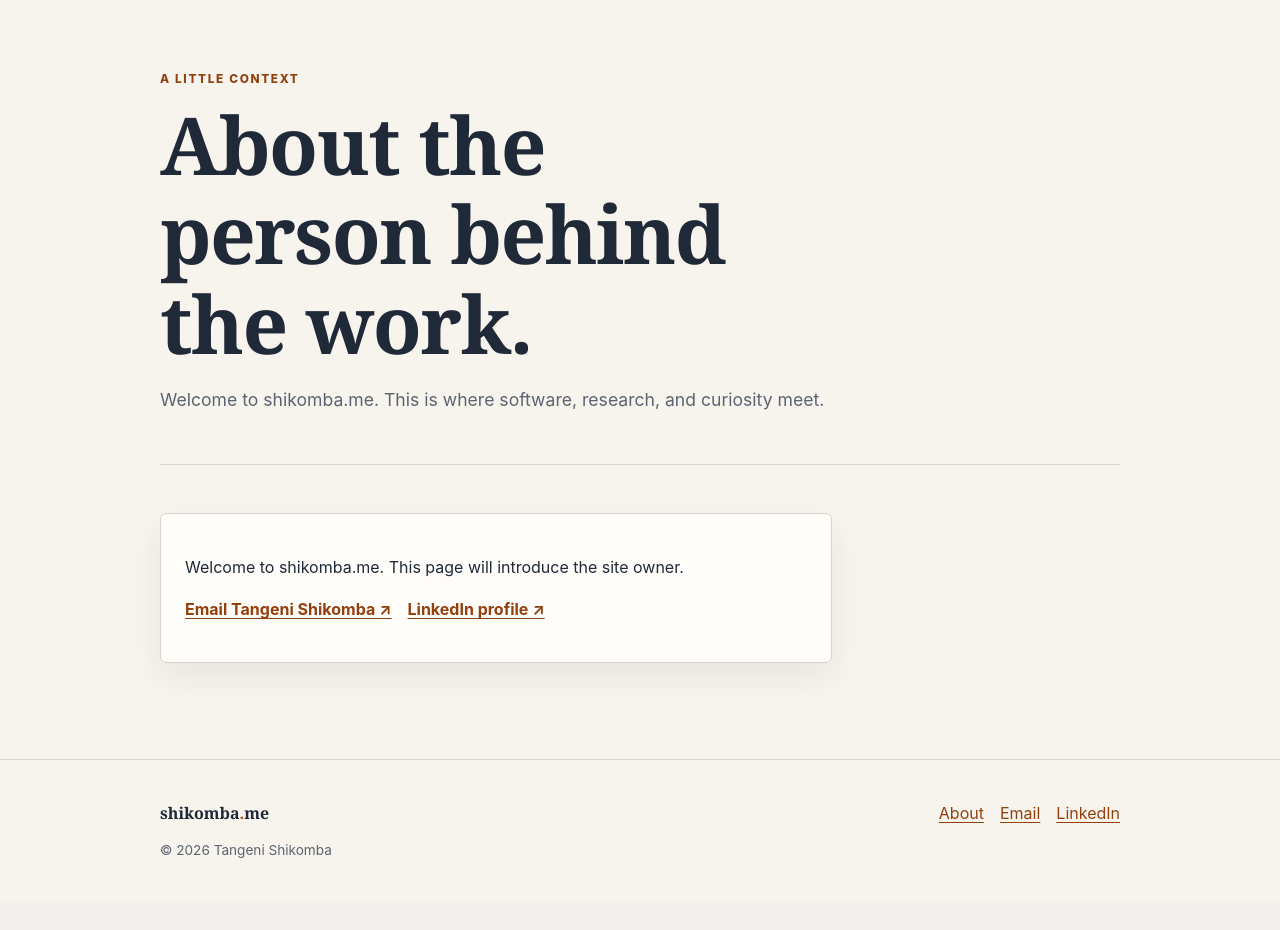
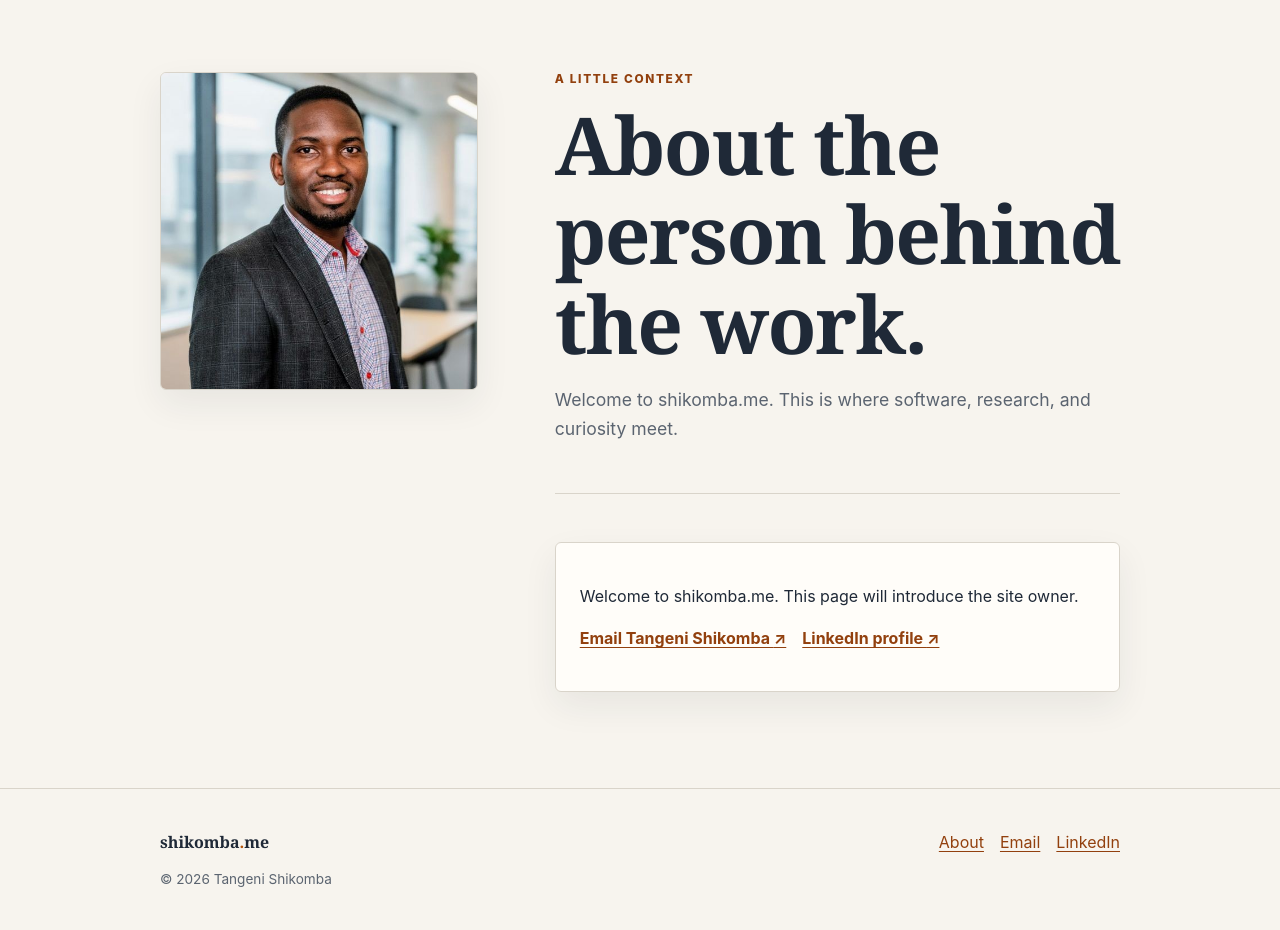
Before and after one commit to mtshikomba/shikomba.me, a Django app: page /about/ in a window 1280 px wide. Shown: the part 89-1019 px from the top of the page. Before the commit the page ends 947 px from the top, so only its background shows below. Run offline with Django 4.2, Linux system fonts and the light colour scheme.

Commit message:
[task-030] Add owner profile image

```diff
--- a/blog/templates/blog/about.html
+++ b/blog/templates/blog/about.html
@@ -1,9 +1,15 @@
 {% extends "base.html" %}
+{% load static %}
 
 {% block title %}About — shikomba.me{% endblock %}
 {% block meta_description %}A short bio about the site owner.{% endblock %}
 
 {% block content %}
+<div class="about-layout">
+    <figure class="profile-portrait">
+        <img src="{% static 'images/tangeni-shikomba-profile.jpg' %}" alt="Portrait of Tangeni Shikomba" width="560" height="560">
+    </figure>
+    <div>
         <section class="page-intro">
             <p class="eyebrow">A little context</p>
             <h1>About the person behind the work.</h1>
@@ -16,4 +22,6 @@
                 <a class="text-link" href="https://www.linkedin.com/in/tangeni-shikomba">LinkedIn profile <span aria-hidden="true">↗</span></a>
             </p>
         </div>
+    </div>
+</div>
 {% endblock %}
--- a/static/css/site.css
+++ b/static/css/site.css
@@ -247,6 +247,31 @@ p { max-width: 65ch; }
 
 .page-intro--split > p { margin-bottom: 0.4rem; }
 
+.about-layout {
+    display: grid;
+    grid-template-columns: minmax(13rem, 0.72fr) minmax(0, 1.28fr);
+    gap: clamp(2rem, 6vw, 5rem);
+    align-items: start;
+}
+
+.profile-portrait {
+    width: 100%;
+    max-width: 22rem;
+    margin: 0;
+    aspect-ratio: 1;
+    overflow: hidden;
+    border: 1px solid var(--line);
+    border-radius: 6px;
+    box-shadow: var(--shadow);
+}
+
+.profile-portrait img {
+    display: block;
+    width: 100%;
+    height: 100%;
+    object-fit: contain;
+}
+
 .card {
     position: relative;
     margin-bottom: 1rem;
@@ -322,13 +347,23 @@ a.card-title:hover, a.card-title:focus { color: var(--brand-dark); }
     to { opacity: 1; transform: translateY(0); }
 }
 
-@media (max-width: 680px) {
+@media (max-width: 760px) {
     .site-header__inner { align-items: flex-start; flex-direction: column; gap: 0.75rem; padding: 1rem 0; }
     .site-nav { justify-content: flex-start; gap: 0.75rem 1rem; }
     .container { padding: 3rem 0 4rem; }
     .hero { margin-bottom: 3.5rem; padding-top: 1rem; }
     .page-intro--split { display: block; }
     .page-intro--split > p { margin-top: 1rem; }
+
+    .about-layout {
+        display: block;
+    }
+
+    .profile-portrait {
+        max-width: 18rem;
+        margin: 0 auto 2.5rem;
+    }
+
     .site-footer__inner { display: block; }
     .site-footer__links { margin: 1rem 0; }
 }
```
Also changed, not shown: tests/test_blog.py (+6 -0 lines), .tasks/done/task-030-add-profile-image.md (added), static/images/tangeni-shikomba-profile.jpg (added). Lines whose indentation alone changed are shown as unchanged.
